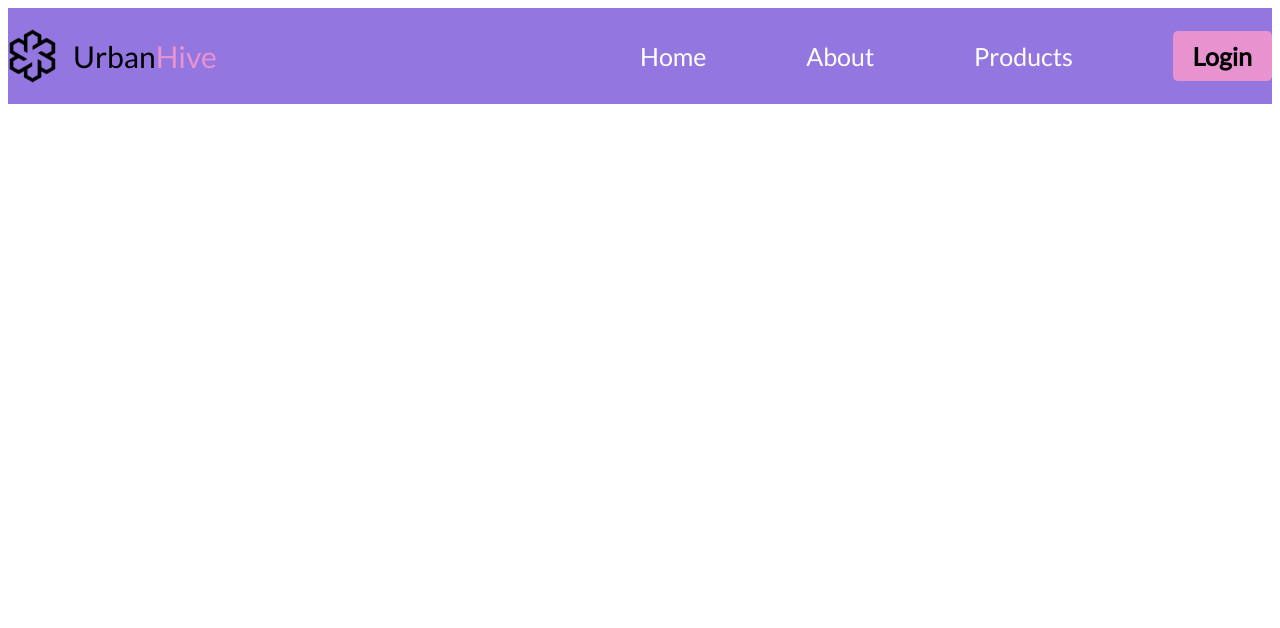
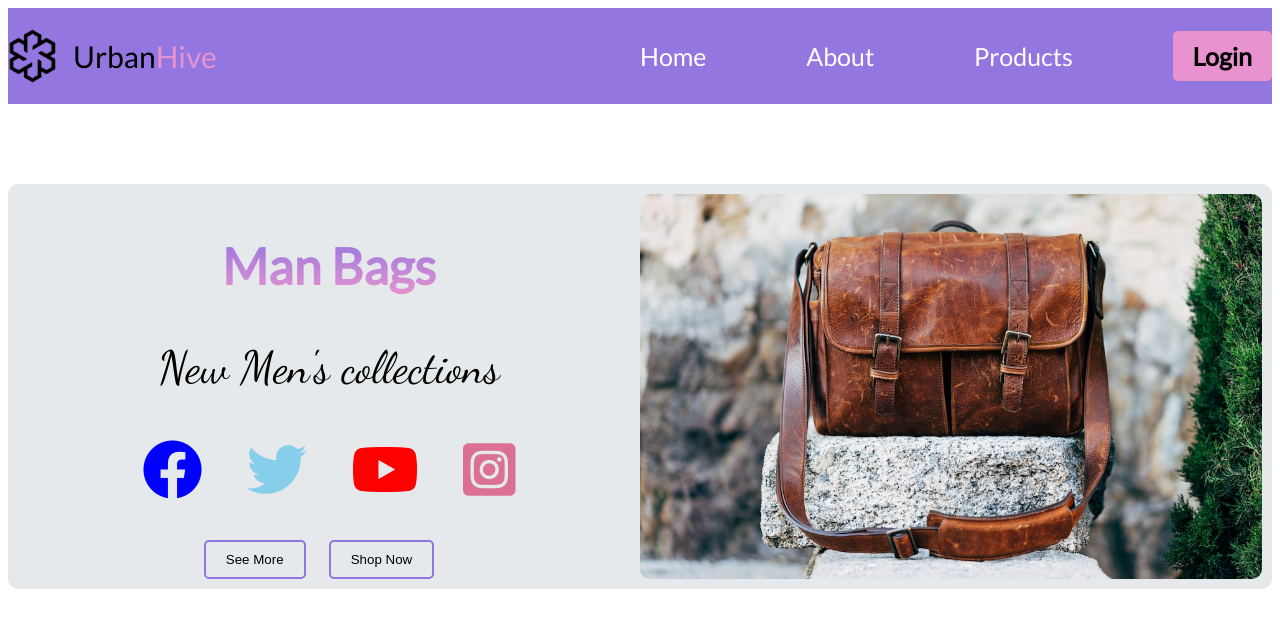
Before and after one commit to jobaer6768/conceptual-session-02-responsive, a plain HTML site: page index.html in a window 1280 px wide. Drawn offline with Linux system fonts and the light colour scheme.

Commit message:
completed banner section

```diff
--- a/index.html
+++ b/index.html
@@ -6,6 +6,8 @@
   <title>Urban Hive</title>
   <link rel="stylesheet" href="./styles/styles.css">
   <link rel="stylesheet" href="./styles/responsive.css">
+
+  <link rel="stylesheet" href="https://cdnjs.cloudflare.com/ajax/libs/font-awesome/6.4.0/css/all.min.css" integrity="sha512-iecdLmaskl7CVkqkXNQ/ZH/XLlvWZOJyj7Yy7tcenmpD1ypASozpmT/E0iPtmFIB46ZmdtAc9eNBvH0H/ZpiBw==" crossorigin="anonymous" referrerpolicy="no-referrer" />
 </head>
 <body>
 
@@ -39,14 +41,31 @@
 
     <section class="banner-container">
 
-      <div class="banner-description">
-        <h1></h1>
-        <p></p>
+      <div class="banner-text">
+        <h1>Man Bags</h1>
+        <p>New Men's collections</p>
+        <div class="icons-container">
+            <span>
+                <i class="fa-brands fa-facebook" style="color: blue;"></i>
+            </span>
+            <span>
+                <i class="fa-brands fa-twitter" style="color: skyblue;"></i>
+            </span>
+            <span>
+                <i class="fa-brands fa-youtube" style="color: red;"></i>
+            </span>
+            <span>
+                <i class="fa-brands fa-square-instagram" style="color: palevioletred;"></i>
+            </span>
+        </div>
+
+        <button class="banner-button">See More</button>
+        <button class="banner-button">Shop Now</button>
 
       </div>
 
       <div class="banner-img">
-
+        <img src="./resources/banner-image/bag-picture.jpg" alt="">
       </div>
 
     </section>
--- a/styles/responsive.css
+++ b/styles/responsive.css
@@ -1,6 +1,9 @@
 @media screen and (max-width: 576px) {
+
+  /* nav section  */
   .nav-container,
-  .nav-item-container
+  .nav-item-container,
+  .banner-container
   {
     flex-direction: column;
   }
@@ -17,4 +20,20 @@
     width: 100%;
     margin-bottom: 10px;
   }
+
+  /* banner section */
+  .banner-text,.banner-img{
+    width: 100%;
+    margin-bottom: 20px;
+
+  }
+  .banner-text h1{
+      font-size: 30px;
+  }
+  .banner-text p{
+      font-size: 25px;
+  }
+  .fa-brands{
+      font-size: 30px;
+  }
 }
--- a/styles/styles.css
+++ b/styles/styles.css
@@ -1,4 +1,4 @@
-@import url('https://fonts.googleapis.com/css2?family=Lato&display=swap');
+@import url('https://fonts.googleapis.com/css2?family=Dancing+Script&family=Lato&display=swap');
 
 body{
   font-family: 'Lato', sans-serif;
@@ -61,3 +61,59 @@ nav{
   border-radius: 5px;
   border: 0;
 }
+
+
+/* banner section */
+.banner-container{
+  max-width: 1440px;
+  margin: 80px auto 0px;
+  display: flex;
+  background-color: rgb(230, 233, 235);
+  padding: 10px;
+  border-radius: 10px;
+}
+
+.banner-text, .banner-img{
+  width: 50%;
+}
+
+.banner-text{
+  text-align: center;
+}
+
+.banner-text h1{
+  background-image: linear-gradient(rgb(147, 118, 224), rgb(232, 147, 207));
+  color: transparent;
+  -webkit-background-clip: text;
+  font-size: 50px;
+}
+
+.banner-text p{
+  font-size: 45px;
+  font-family: 'Dancing Script', cursive;
+}
+
+.icons-container {
+  display: flex;
+  justify-content: space-between;
+  width: 60%;
+  margin: 0px auto 40px;
+}
+
+.fa-brands{
+  font-size: 60px;
+}
+
+.banner-button{
+  background-color: transparent;
+  padding: 10px 20px;
+  border: 2px solid #9376e0;
+  margin-right: 20px;
+  border-radius: 5px;
+}
+
+.banner-img img{
+  width: 100%;
+  height: 100%;
+  border-radius: 10px;
+}
```
